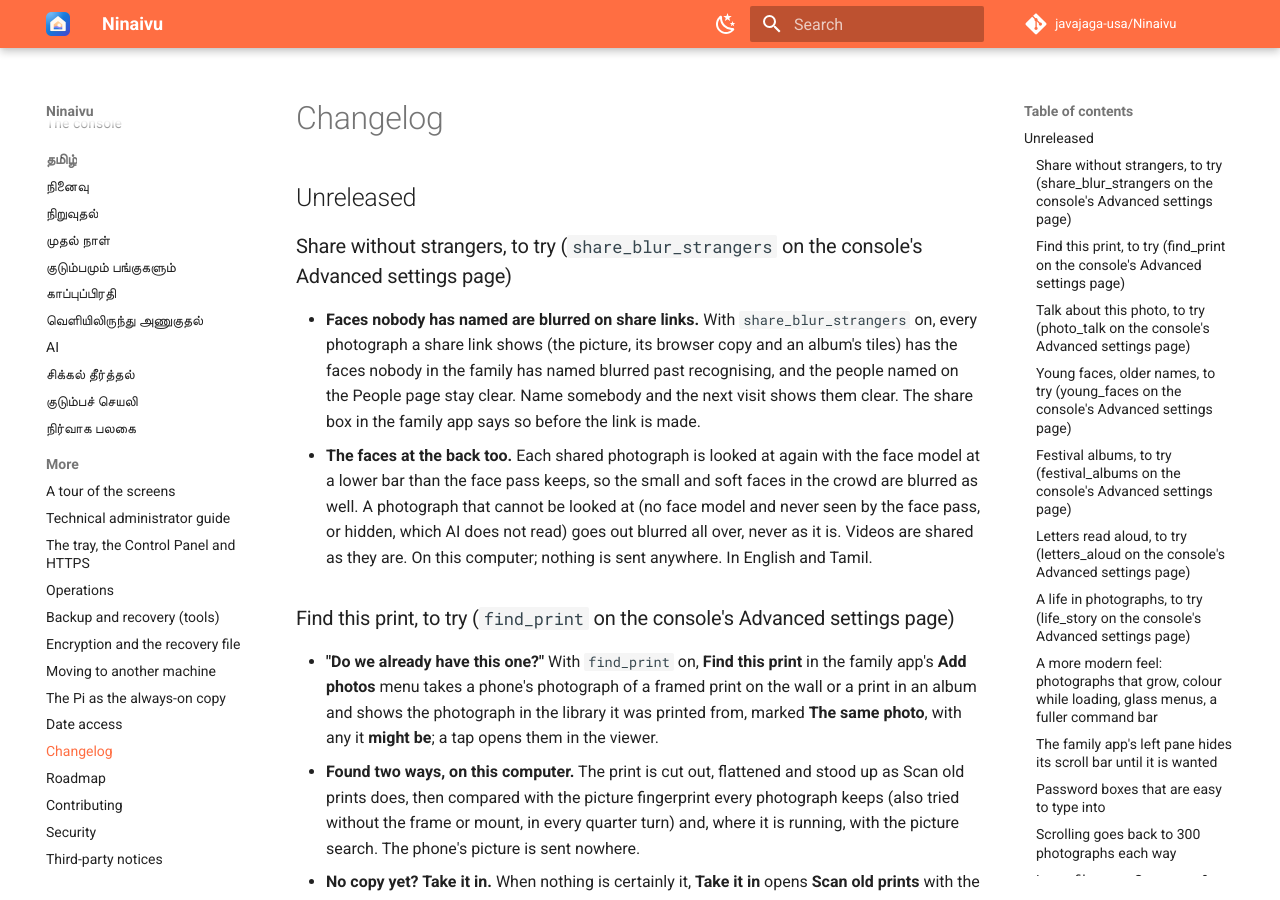
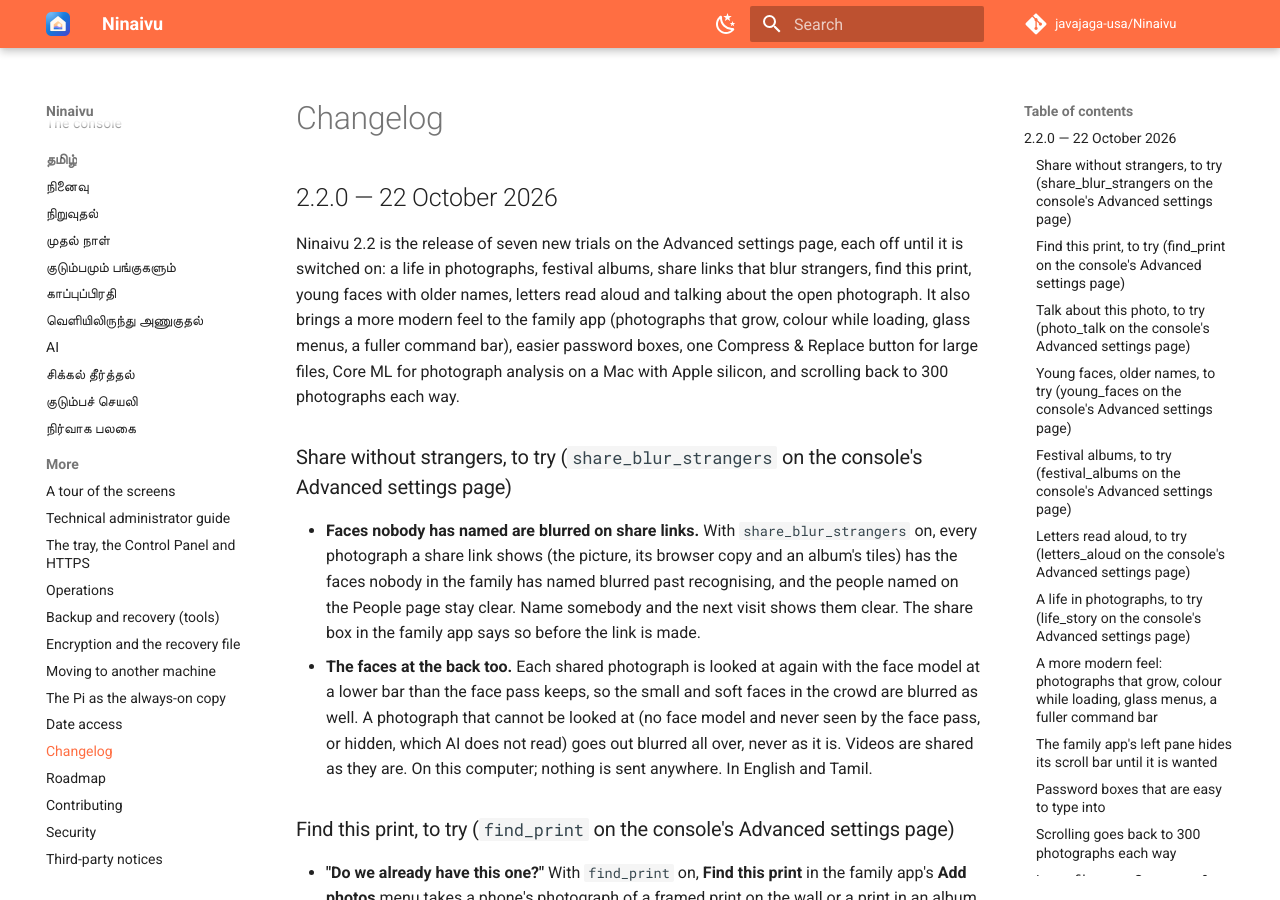
Before and after one commit to javajaga-usa/Ninaivu, an MkDocs documentation site: the page built from docs/CHANGELOG.md, in a window 1280 px wide and 900 px high. Built offline with MkDocs 1.6.1 and Material for MkDocs 9.7.7, drawn with Linux system fonts in a browser that asks for light colours; comment, search, counter and statistics services are not loaded.

Commit message:
Ninaivu 2.2.0
The version is 2.2.0 everywhere the release checks it, and the
changelog's Unreleased section is folded into 2.2.0.

Co-Authored-By: Claude Opus 5.5 (1M context) <noreply@anthropic.com>
Claude-Session: https://claude.ai/code/session_01BxZmLNax6yckCHp5tyxJbY

````diff
--- a/docs/CHANGELOG.md
+++ b/docs/CHANGELOG.md
@@ -1,6 +1,8 @@
 # Changelog
 
-## Unreleased
+## 2.2.0 — 22 October 2026
+
+Ninaivu 2.2 is the release of seven new trials on the Advanced settings page, each off until it is switched on: a life in photographs, festival albums, share links that blur strangers, find this print, young faces with older names, letters read aloud and talking about the open photograph. It also brings a more modern feel to the family app (photographs that grow, colour while loading, glass menus, a fuller command bar), easier password boxes, one Compress & Replace button for large files, Core ML for photograph analysis on a Mac with Apple silicon, and scrolling back to 300 photographs each way.
 
 ### Share without strangers, to try (`share_blur_strangers` on the console's Advanced settings page)
 
--- a/docs/pi-replica.md
+++ b/docs/pi-replica.md
@@ -77,7 +77,7 @@ Install Ninaivu from source, at the version the Mac runs:
 sudo apt install -y git python3-venv
 sudo useradd --system --home-dir /opt/ninaivu --shell /usr/sbin/nologin ninaivu
 sudo git clone https://github.com/javajaga-usa/Ninaivu /opt/ninaivu
-sudo git -C /opt/ninaivu checkout v2.1.0           # the Mac's version
+sudo git -C /opt/ninaivu checkout v2.2.0           # the Mac's version
 sudo python3 -m venv /opt/ninaivu/.venv
 sudo /opt/ninaivu/.venv/bin/pip install -r /opt/ninaivu/requirements/requirements.txt
 ```
--- a/ninaivu/__init__.py
+++ b/ninaivu/__init__.py
@@ -52,7 +52,7 @@ from flask import Flask, g, jsonify, request
 from .server.config import Config
 from . import extensions
 
-__version__ = "2.1.0"
+__version__ = "2.2.0"
 APP_NAME = "Ninaivu"
 TAGLINE = "Your family's media, at home."
 #: Who holds the copyright, shown in About and the console. The licence stays
````
Also changed, not shown: README.md (+1 -1 lines), docs/index.md (+1 -1 lines), 5 other files.
